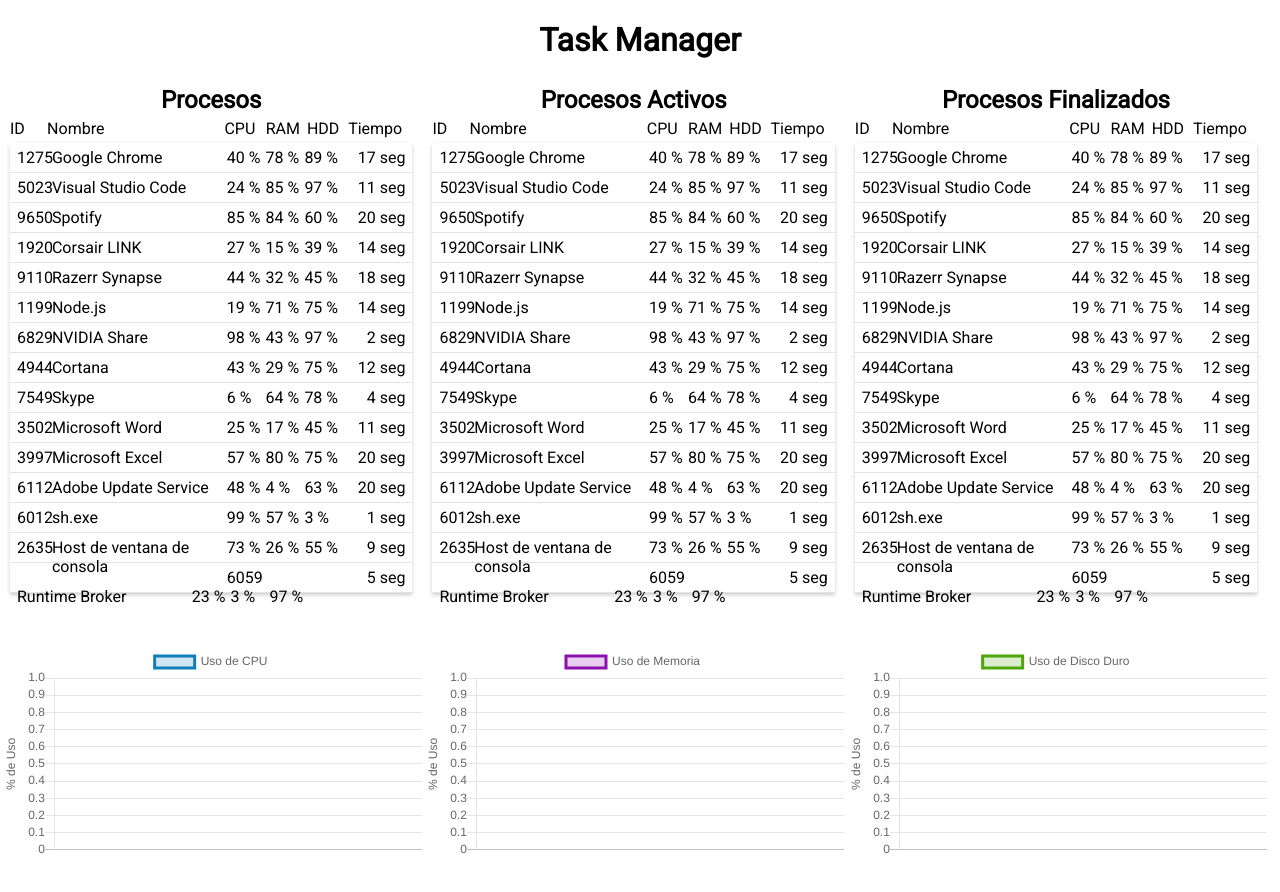
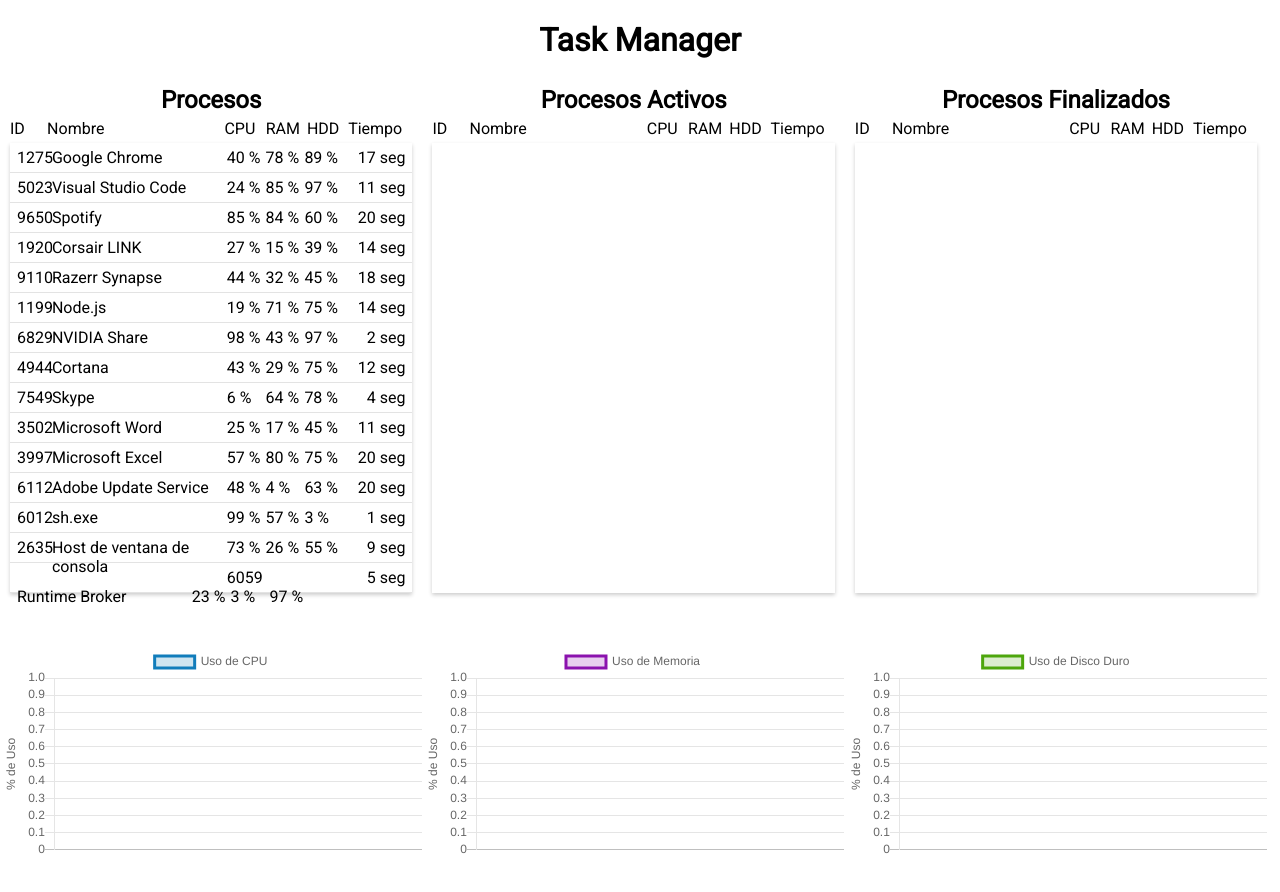
Before and after one commit to ErickGomez98/task_manager_simulacion, a React (Create React App) app: page / in a window 1280 px wide. Shown: the top 892 px of the page. Built offline with nearby package versions, Linux system fonts and the light colour scheme.

Commit message:
Se agregó un array que va a guardar los procesos finalizados.

```diff
--- a/src/TaskManager.tsx
+++ b/src/TaskManager.tsx
@@ -11,6 +11,7 @@
 interface TaskManagerState {
     procesos: Array<Proceso>,
     procesosActivos: Array<Proceso>,
+    procesosFinalizados: Array<Proceso>,
     cantidadProcesos: number
 }
 
@@ -62,6 +63,7 @@
     state: TaskManagerState = {
         procesos: [],
         procesosActivos: [],
+        procesosFinalizados: [],
         cantidadProcesos: 15
     };
 
@@ -175,7 +177,7 @@
                                     <div>Tiempo</div>
                                 </div>
                                 <div className="list-procesos-activos">
-                                    <div>{this.state.procesos.map((item) => {
+                                    <div>{this.state.procesosActivos.map((item) => {
                                         return <ListItem key={item.id}
                                             action={(processId: number) => this.eliminarProceso(processId)} {...item} />
                                     })}
@@ -193,7 +195,7 @@
                                     <div>Tiempo</div>
                                 </div>
                                 <div className="list-procesos-finalizados">
-                                    <div>{this.state.procesos.map((item) => {
+                                    <div>{this.state.procesosFinalizados.map((item) => {
                                         return <ListItem key={item.id}
                                             action={(processId: number) => this.reactivarProceso(processId)} {...item} />
                                     })}
```
